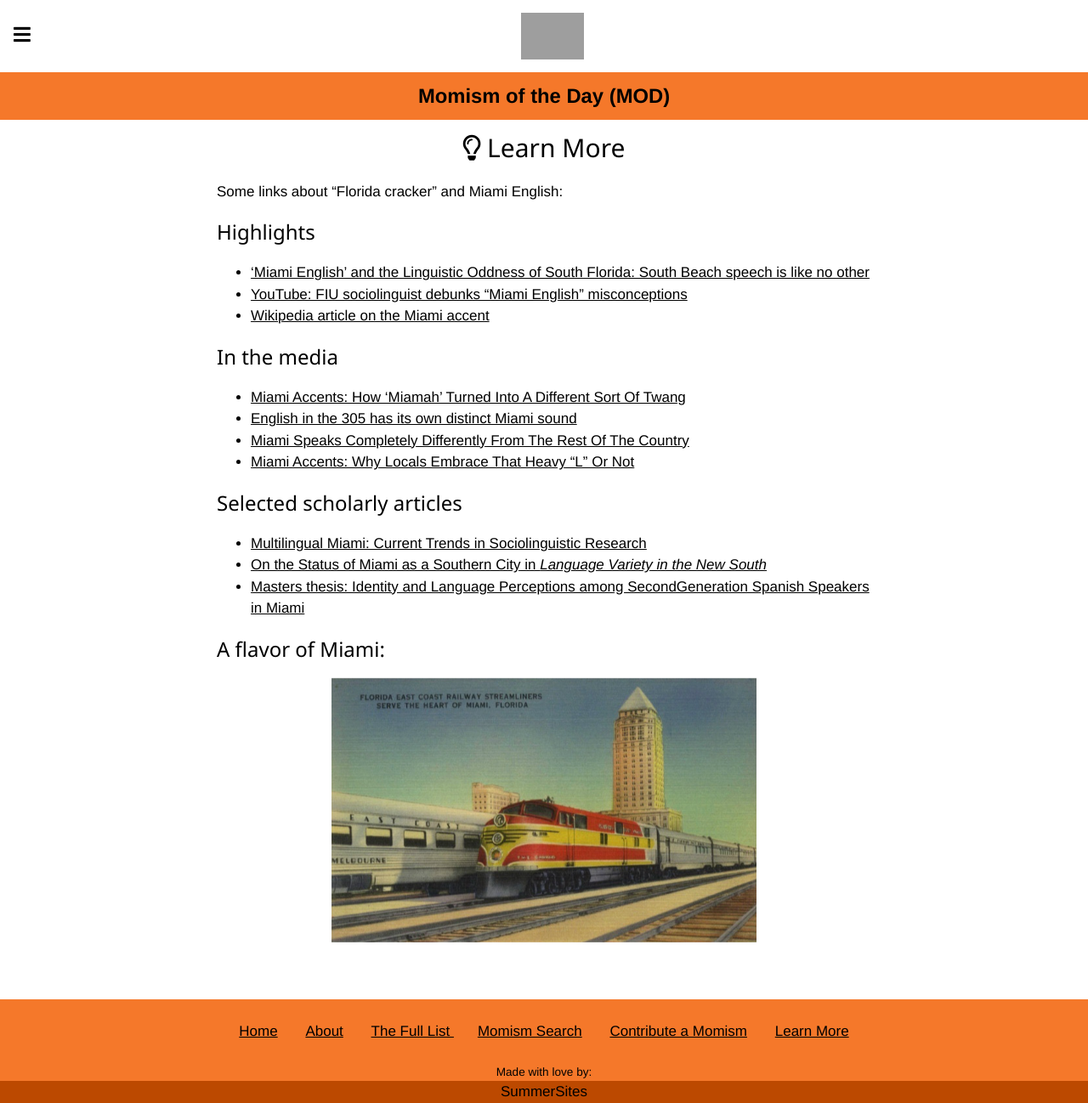
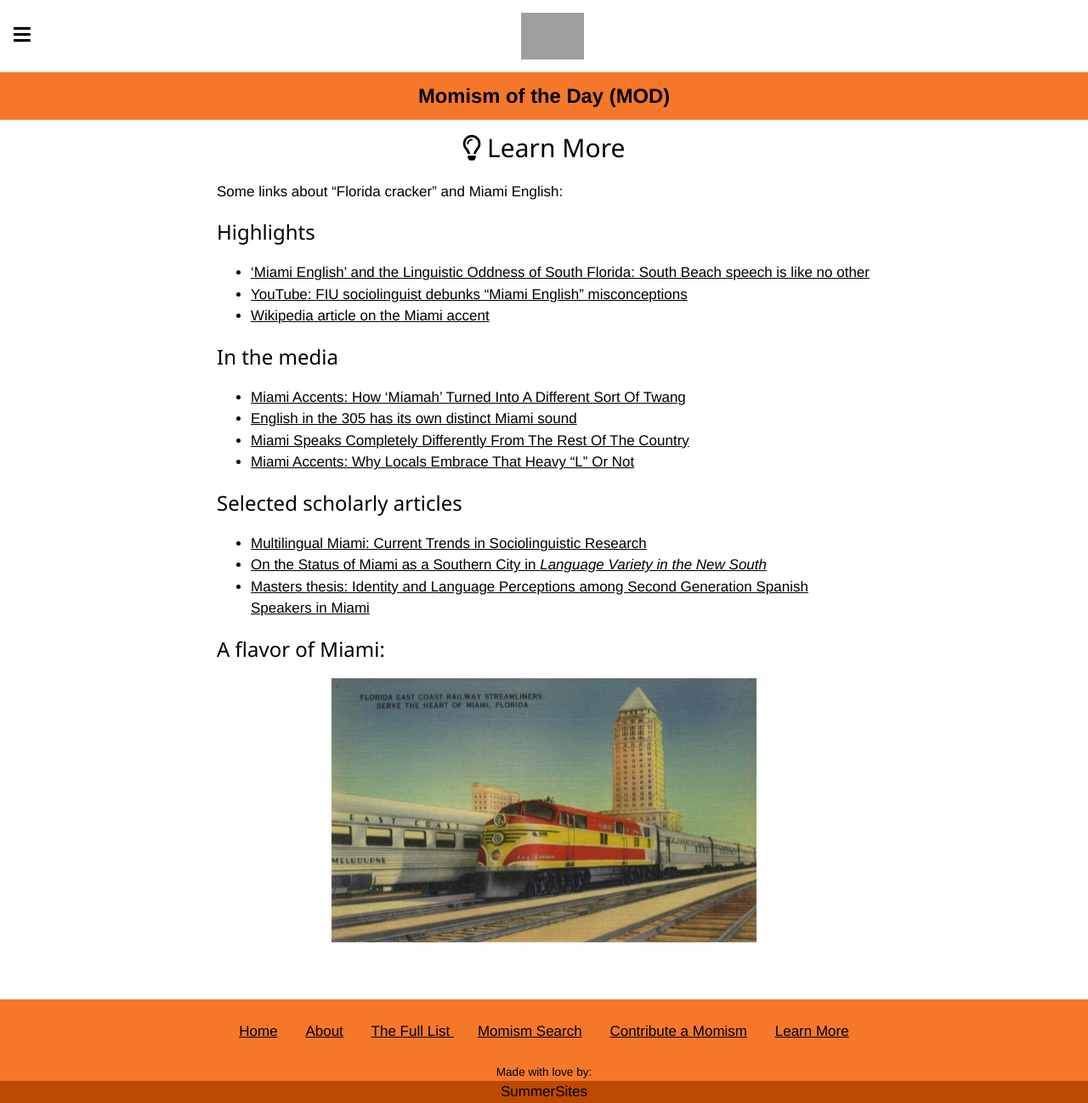
Before and after one commit to summerhays/new_momisms, a Jekyll site: the page built from resources.md, in a window 1280 px wide. Shown: the whole page at 85% size. Built offline with Jekyll 4.4.1, drawn with Linux system fonts in a browser that asks for light colours; grey boxes are pictures that could not be loaded.

Commit message:
Update resources.md

```diff
--- a/resources.md
+++ b/resources.md
@@ -20,7 +20,7 @@ Some links about "Florida cracker" and Miami English:
 * [Multilingual Miami: Current Trends in Sociolinguistic
 Research](https://cri.fiu.edu/news/2015/professor-phillip-carter-coauthors-article-on-multilingual-miami/multilingual-miami.pdf)
 * [On the Status of Miami as a Southern City in _Language Variety in the New South_](https://books.google.ca/books?id=l29RDwAAQBAJ&pg=PA316&lpg=PA316&dq=linguistics+expressions+south+florida+miami+english&source=bl&ots=r7YGnPqTvt&sig=ACfU3U2px6PN3lkqq1Bw7xmL5gJ_FJdoqg&hl=en&sa=X&ved=2ahUKEwjkobyFv5_pAhVhmeAKHbO6BcsQ6AEwDnoECAoQAQ#v=onepage&q=linguistics%20expressions%20south%20florida%20miami%20english&f=false)
-* [Masters thesis: Identity and Language Perceptions among SecondGeneration Spanish Speakers in Miami](https://scholarlyrepository.miami.edu/cgi/viewcontent.cgi?article=1521&context=oa_theses)
+* [Masters thesis: Identity and Language Perceptions among Second Generation Spanish Speakers in Miami](https://scholarlyrepository.miami.edu/cgi/viewcontent.cgi?article=1521&context=oa_theses)
 
 ### A flavor of Miami:
 
```
